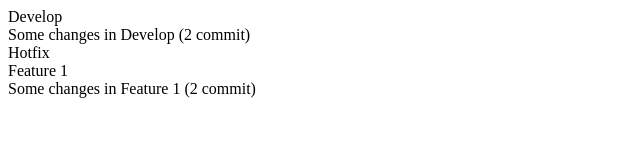
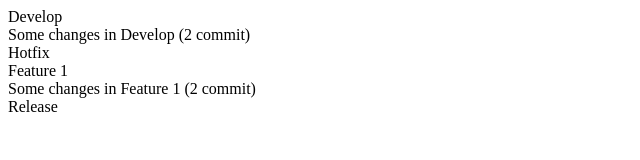
Before and after one commit to TPoleliuk/Hillel_Front-end-Pro-HW-35, a plain HTML site: page index.html in a window 1280 px wide. Shown: the full height of the page, 0-640 px from the left. Drawn offline with Linux system fonts and the light colour scheme.

Commit message:
1 Create Release-branch

```diff
--- a/index.html
+++ b/index.html
@@ -18,6 +18,8 @@
     <div>Feature 1</div>
 
     <div>Some changes in Feature 1 (2 commit)</div>
+
+    <div>Release</div>
 </body>
 
 </html>
```
